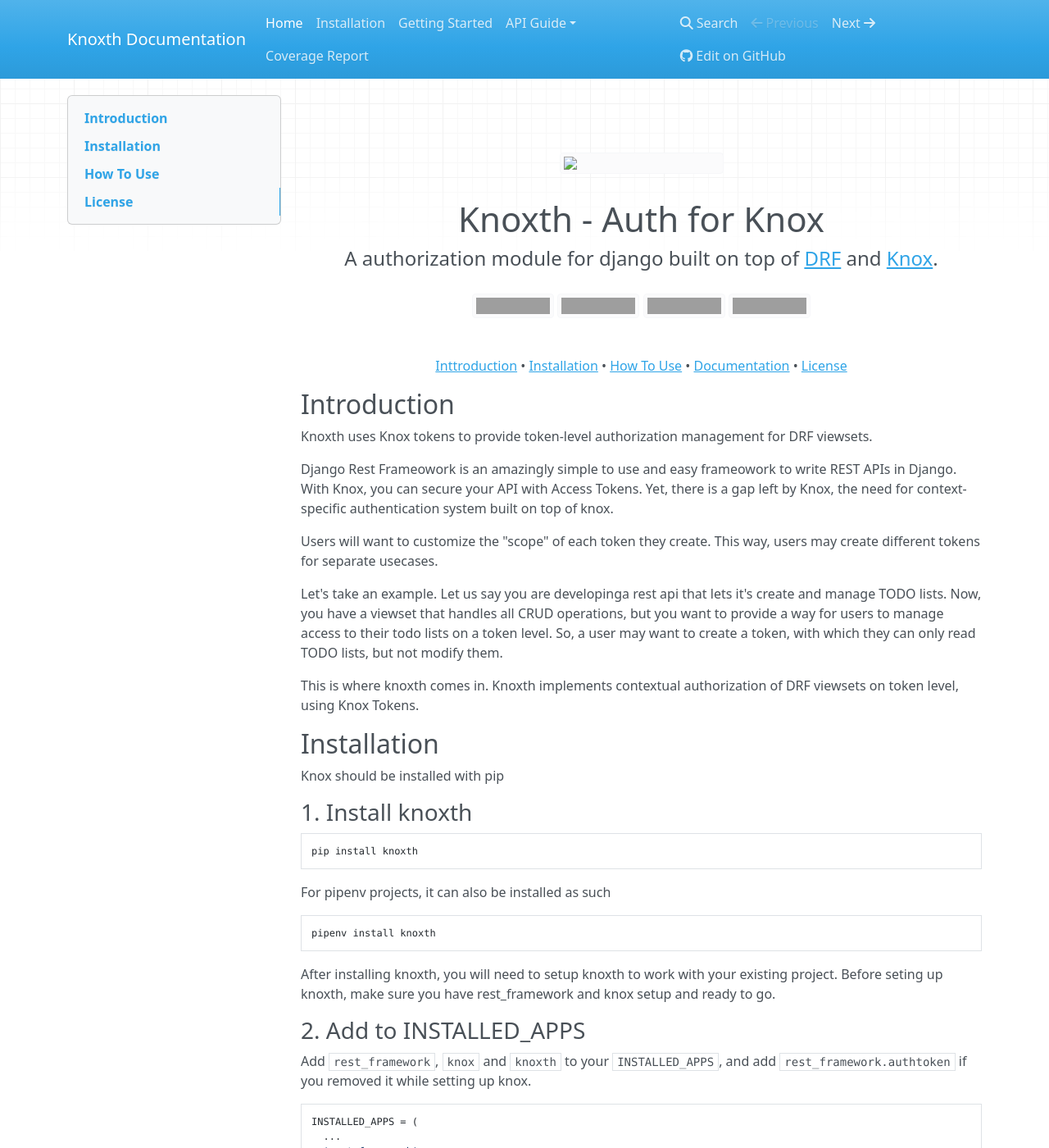
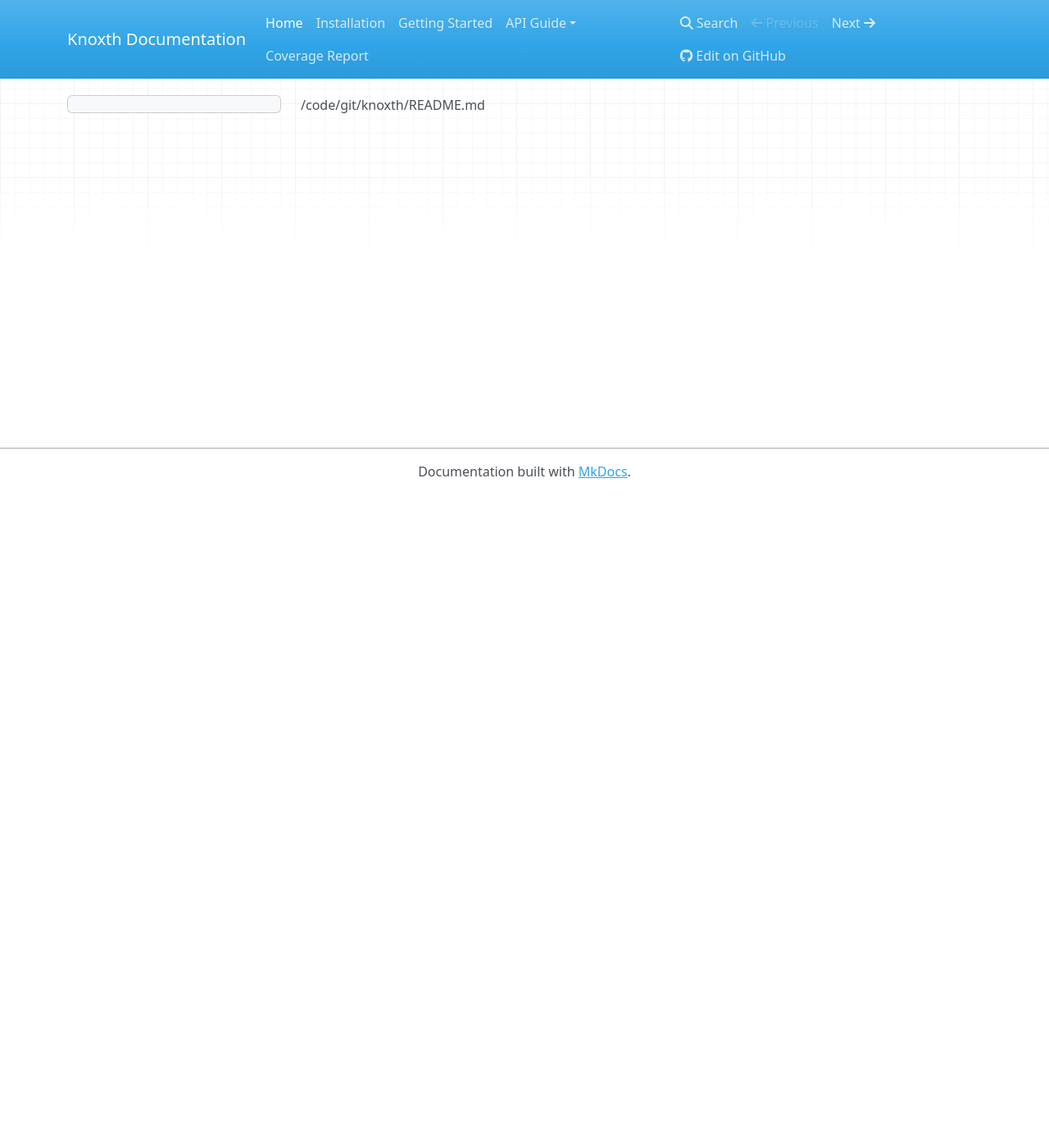
Before and after one commit to ayys/knoxth, an MkDocs documentation site: the page built from docs/index.md, in a window 1280 px wide and 1400 px high. Shown: the whole window at 82% size. Built offline with MkDocs 1.6.1, drawn with Linux system fonts in a browser that asks for light colours; nearby versions of some CDN libraries; some of the changed text lies outside the part shown; grey boxes are pictures that could not be loaded.

Commit message:
made index.md a link to readme.md

````diff
--- a/docs/index.md
+++ b/docs/index.md
@@ -1,154 +1 @@
-<h1 align="center">
-  <br>
-  <img src="images/logo.svg" width="200" />
-  <br>
-  Knoxth - Auth for Knox
-  <br>
-</h1>
-
-<h4 align="center">A authorization module for django built on top of <a href="django-rest-framework.org/" target="_blank">DRF</a> and <a href="https://james1345.github.io/django-rest-knox/" target="_blank">Knox</a>.</h4>
-
-<p align="center">
-  <a href="https://saythanks.io/to/ayushjha@pm.me"><img src="https://img.shields.io/badge/Say%20Thanks-!-1EAEDB.svg"/></a>
- <a href="https://gitlab.com/ayys/knoxth/-/commits/master"><img alt="pipeline status" src="https://gitlab.com/ayys/knoxth/badges/master/pipeline.svg" /></a>
-   <a href="https://github.com/ayys/knoxth/blob/master/LICENSE"><img alt="GitHub" src="https://img.shields.io/github/license/ayys/knoxth"></a>
- <a href="https://gitlab.com/ayys/knoxth/-/commits/master"><img alt="coverage report" src="https://gitlab.com/ayys/knoxth/badges/master/coverage.svg" /></a>
-</p>
-
-<p align="center">
-<a href="#introduction">Inttroduction</a> •
-  <a href="#installation">Installation</a> •
-  <a href="https://ayys.gitlab.io/knoxth/getting-started/">How To Use</a> •
-  <a href="https://ayys.gitlab.io/knoxth/">Documentation</a> •
-  <a href="#license">License</a>
-</p>
-
-## Introduction
-
-Knoxth uses Knox tokens to provide token-level authorization management for DRF viewsets.
-
-Django Rest Frameowork is an amazingly simple to use and easy
-frameowork to write REST APIs in Django. With Knox, you can secure
-your API with Access Tokens. Yet, there is a gap left by Knox, the
-need for context-specific authentication system built on top of knox.
-
-Users will want to customize the "scope" of each token they
-create. This way, users may create different tokens for separate
-usecases.
-
-Let's take an example. Let us say you are developinga rest api that
-lets it's create and manage TODO lists. Now, you have a viewset that
-handles all CRUD operations, but you want to provide a way for users
-to manage access to their todo lists on a token level. So, a user may
-want to create a token, with which they can only read TODO lists, but
-not modify them.
-
-This is where knoxth comes in. Knoxth implements contextual
-authorization of DRF viewsets on token level, using Knox Tokens.
-
-## Installation
-
-Knox should be installed with pip
-
-
-### 1. Install knoxth
-```bash
-pip install knoxth
-```
-
-For pipenv projects, it can also be installed as such
-```bash
-pipenv install knoxth
-```
-
-
-After installing knoxth, you will need to setup knoxth to work with your existing project.
-Before seting up knoxth, make sure you have rest_framework and knox setup and ready to go.
-
-### 2. Add to INSTALLED_APPS
-
-Add `rest_framework`, `knox` and `knoxth` to your `INSTALLED_APPS`, and add
-`rest_framework.authtoken` if you removed it while setting up knox.
-
-```python
-INSTALLED_APPS = (
-  ...
-  'rest_framework',
-  'rest_framework.authtoken',
-  'knox',
-  'knoxth',
-  ...
-)
-```
-
-### 3. Setup default Authentication class
-
-Make knox's TokenAuthentication your default authentication class
-for django-rest-framework:
-
-```python
-REST_FRAMEWORK = {
-    'DEFAULT_AUTHENTICATION_CLASSES': ('knox.auth.TokenAuthentication',),
-    ...
-}
-```
-
-### 4. Include knoxth URLS
-Knoxth provides a url config ready with its four default views routed.
-
-This can easily be included in your url config:
-
-```python
-urlpatterns = [
-  #...snip...
-  url(r'api/auth/', include('knoxth.urls'))
-  #...snip...
-]
-```
-**Note** It is important to use the string syntax and not try to import `knoxth.urls`,
-as the reference to the `User` model will cause the app to fail at import time.
-
-The views would then acessible as:
-
-| Endpoint              | Description                                                         |
-| ---                   | ---                                                                 |
-| `/api/auth/authorize` | Authorize username & password. Return authorization code.           |
-| `/api/auth/login`     | Accept authorization code and return access token                   |
-| `/api/auth/logout`    | Logout the user and delete the access token and authorization code. |
-| `/api/auth/logoutall` | Same as logout, but logs out of all running sessions.               |
-|                       |                                                                     |
-
-they can also be looked up by name:
-
-```python
-reverse('knoxth_login')
-reverse('knoxth_logout')
-reverse('knoxth_logoutall')
-reverse('knoxth_authorize')
-```
-
-
-### 5. Migrate
-
-Apply the migrations for the models
-
-```bash
-python manage.py migrate
-```
-
-
-
-## How To Use
-
-Refer to our [documentation](https://ayys.gitlab.io/knoxth/") for details, or follow our [getting started guide](https://ayys.gitlab.io/knoxth/getting-started/").
-
-
-
-## License
-
-GNU GPL V3
-
----
-
-> GitHub [@ayys](https://github.com/ayys) &nbsp;&middot;&nbsp;
-> Twitter [@habuayush](https://twitter.com/habuayush)
+/code/git/knoxth/README.md
````
